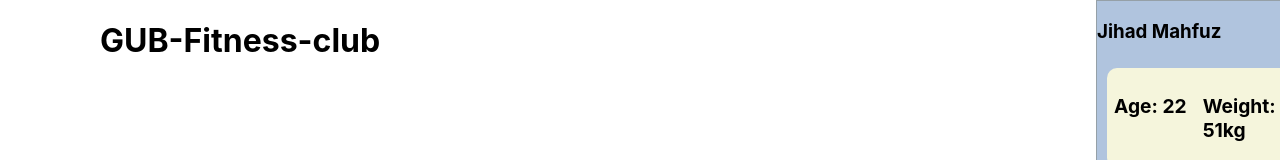
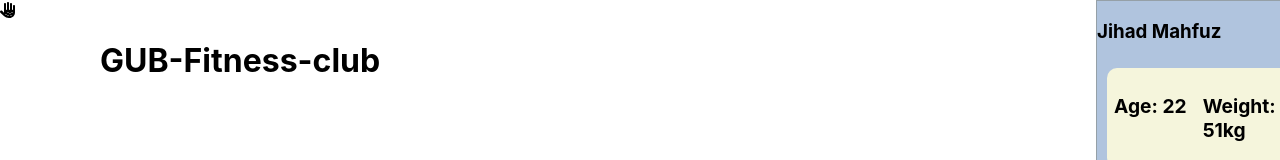
Before and after one commit to MahfuzJihad/ultra-active-club, a React (Create React App) app: page / in a window 1280 px wide. Shown: the top 160 px of the page. Built offline with nearby package versions, Linux system fonts and the light colour scheme.

Commit message:
seven commit

```diff
--- a/src/components/activities/Activity.css
+++ b/src/components/activities/Activity.css
@@ -15,5 +15,4 @@
 }
 
 
-
 @media screen and(max-width:1100px) {}
--- a/src/components/activities/Activity.js
+++ b/src/components/activities/Activity.js
@@ -1,6 +1,8 @@
 import React, { useEffect, useState } from 'react';
 import Product from '../Product/Product';
 import Profile from '../Profile/Profile';
+import { FontAwesomeIcon } from '@fortawesome/react-fontawesome';
+import { faAllergies } from '@fortawesome/free-solid-svg-icons';
 import './Activity.css';
 const Activity = () => {
     const [products, setProducts] = useState([]);
@@ -22,7 +24,10 @@
         <div className='club-container'>
 
             <div className='left-cart'>
-                <h1 className='site-name'>GUB-Fitness-club</h1>
+                <div className='font-icon'>
+                    <FontAwesomeIcon icon={faAllergies}></FontAwesomeIcon>
+                    <h1 className='site-name'>GUB-Fitness-club</h1>
+                </div>
                 <div className="activity-container">
 
                     {
```
